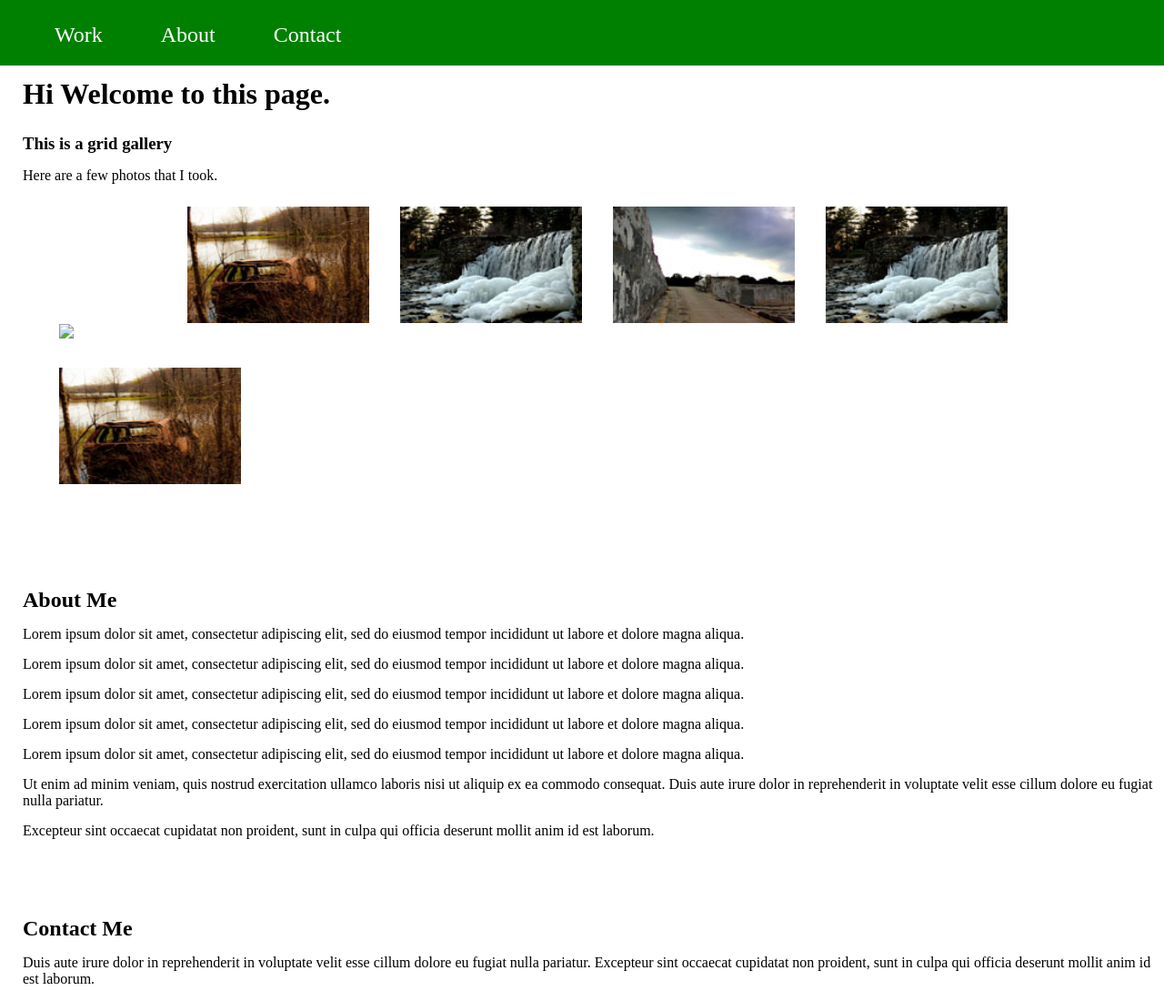
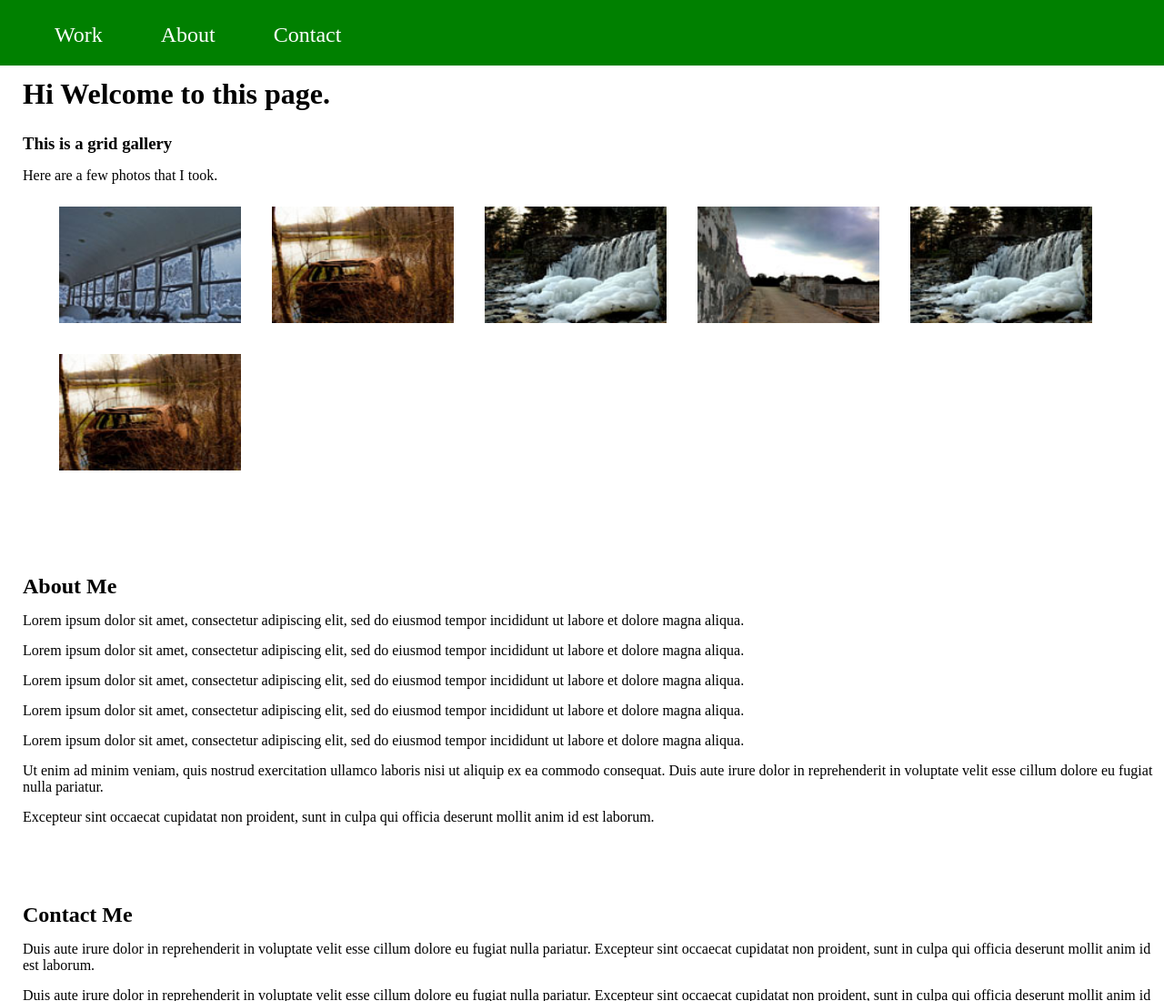
Before and after one commit to Tfauves/project-grid, a plain HTML site: page index.html in a window 1280 px wide. Shown: the top 1100 px of the page at 91% size. Drawn offline with Linux system fonts and the light colour scheme; files whose address does not match are found by name.

Commit message:
Update index.html

```diff
--- a/index.html
+++ b/index.html
@@ -22,7 +22,7 @@
 
   </div>
   <section id="Work-section" class="gallery-grid">
-    <a href="images/bus.JPG"><img class="gallery-img" src="images/bus003.JPG" alt="bus thumbnail"></a>
+    <a href="project-grid/bus.JPG"><img class="gallery-img" src="project-grid/bus003.JPG" alt="bus thumbnail"></a>
     <a href="images/carrust.JPG"><img class="gallery-img" src="images/carrust007.JPG" alt="rusty car"></a>
     <a href="images/frozen.JPG"><img class="gallery-img" src="images/frozen010.JPG" alt="frozen water"></a>
     <a href="images/buildingext.JPG"><img class="gallery-img" src="images/buildingext002.JPG" alt="windows on a building"></a>
```
